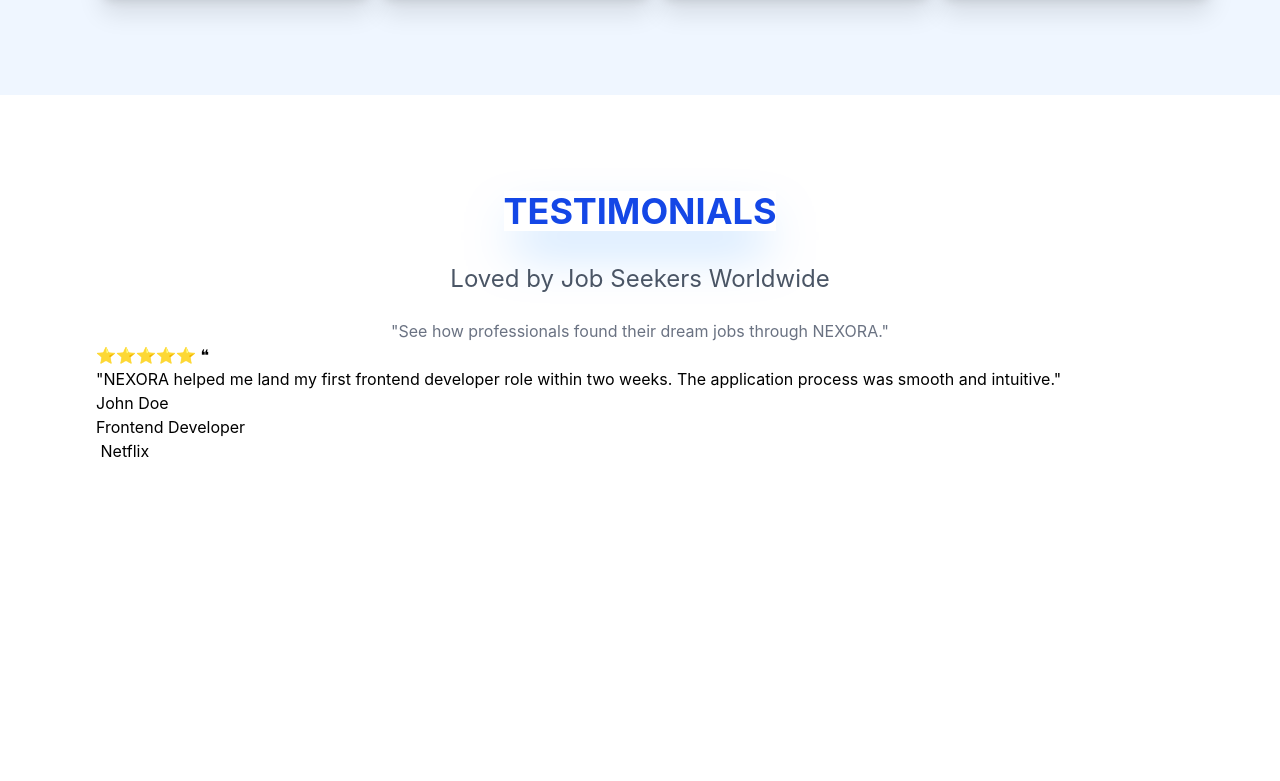
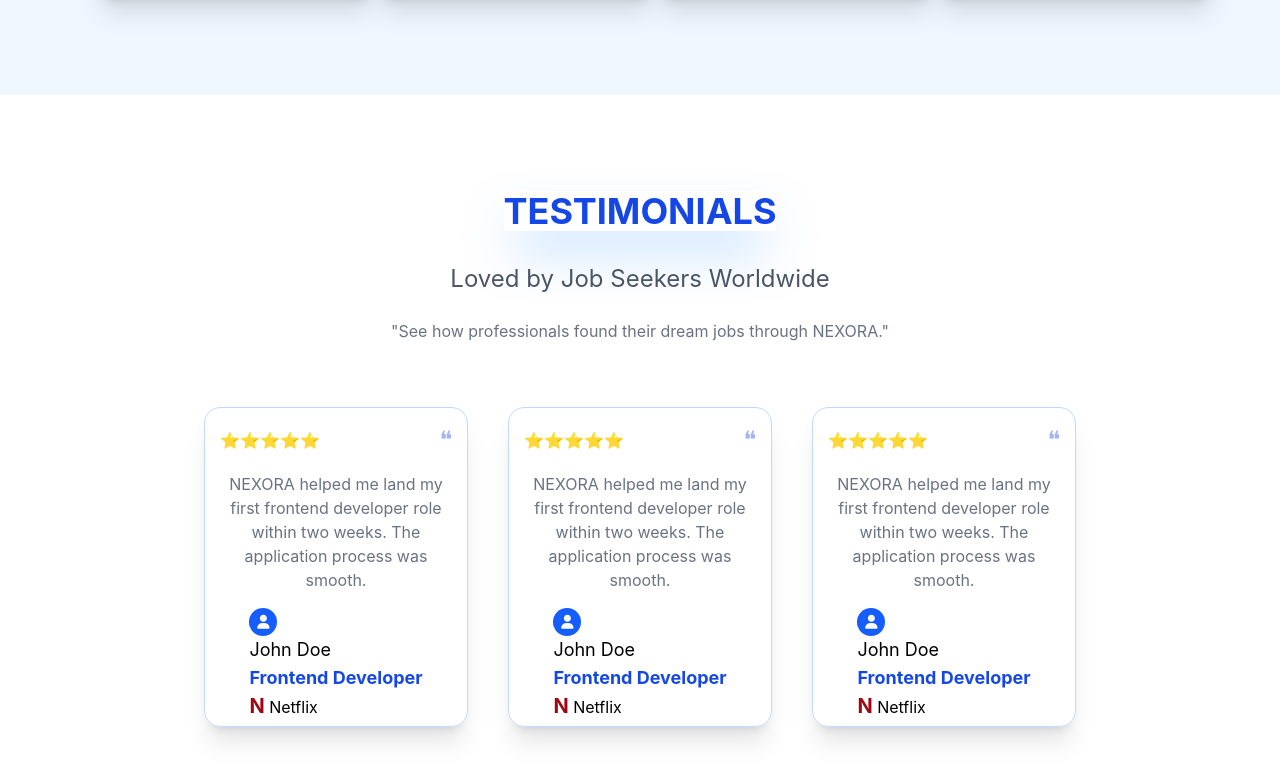
Before and after one commit to Amnaakhtar1213/job-portal, a React (Vite) app: page / in a window 1280 px wide. Shown: the part 6133-6914 px from the top of the page. Before the commit the page ends 6692 px from the top, so only its background shows below. Built offline with nearby package versions, Linux system fonts and the light colour scheme.

Commit message:
finisht home page

```diff
--- a/src/Pages/Home.jsx
+++ b/src/Pages/Home.jsx
@@ -7,6 +7,7 @@ import PopularCategories from '../components/PopularCategories/PopularCategories
 import WhyUs from '../components/WhyUs/WhyUs'
 import HowItWorks from '../components/HowItWorks/HowItWorks'
 import Testimonials from '../components/Testimonials/Testimonials'
+import CTA from '../components/CallToAction/CTA'
 
 const Home = () => {
   return (
@@ -35,6 +36,7 @@ const Home = () => {
       <WhyUs />
       <HowItWorks />
       <Testimonials />
+      <CTA />
     </div>
   )
 }
--- a/src/components/CallToAction/CTA.jsx
+++ b/src/components/CallToAction/CTA.jsx
@@ -0,0 +1,29 @@
+import React from 'react'
+
+const CTA = () => {
+  return (
+    <div className="relative px-24 overflow-hidden mt-20 py-24">
+      <div className=" flex flex-col items-center justify-center gap-4">
+      <div className="absolute top-40 left-52 w-72 h-72 rounded-full bg-blue-500 opacity-20 blur-3xl float-blob"></div>
+      <h1 className="text-4xl hover:scale-110 transition-transform duration-300 mt-10">🚀</h1>
+      <h3 className="text-4xl text-center text-indigo-900 font-bold mt-10">Ready to Find Your Dream Job?</h3>
+      <p className="text-gray-600 text-center mt-6 text-xl">Join thousands of professionals who have already started their careers with NEXORA.
+      </p>
+
+      <div className="flex flex-row items-center justify-between gap-10 mt-16">
+        <button className="bg-indigo-600 text-white py-2 px-6 rounded-2xl hover:bg-indigo-700 font-bold hover:scale-105 transition transform duration-300 ease-in-out">Explore Jobs</button>
+         <button className="bg-white text-indigo-600 py-2 px-6 rounded-2xl hover:bg-gray-100 font-bold border border-indigo-600 hover:scale-105 transition transform duration-300 ease-in-out">Post A Job</button>
+      </div>
+
+      <div  className="flex flex-row items-center justify-between gap-20 mt-20">
+        <span className="bg-rose-200 text-rose-600 py-2 px-6 rounded-2xl font-bold hover:-translate-y-2 transition-all duration-300">10K+ Jobs</span>
+         <span className="bg-green-200 text-green-600 py-2 px-6 rounded-2xl font-bold hover:-translate-y-2 transition-all duration-300"> 2K+ Companies </span>
+          <span className="bg-amber-100 text-amber-600 py-2 px-6 rounded-2xl font-bold hover:-translate-y-2 transition-all duration-300">50K+ Users</span>
+      </div>
+      <div className="absolute bottom-0 right-72 w-72 h-72 rounded-full bg-indigo-600 opacity-30 blur-3xl float-blob-reverse"></div>
+    </div>
+    </div>
+  )
+}
+
+export default CTA
--- a/src/components/FeaturedJobs/FeaturedJobs.jsx
+++ b/src/components/FeaturedJobs/FeaturedJobs.jsx
@@ -5,12 +5,14 @@ const FeaturedJobs = () => {
   return (
     <div className="bg-gray-100 px-8 py-10">
       <h1 className="text-4xl font-bold text-blue-700 flex items-center justify-center mb-10">Featured Jobs</h1>
+
       <div className="grid grid-cols-1 md:grid-cols-2 xl:grid-cols-3 gap-8 max-w-7xl mx-auto">
       <JobsCard />
       <JobsCard />
       <JobsCard />
       <JobsCard />
     </div>
+
     </div>
 
   )
--- a/src/components/HowItWorks/HowItWorks.jsx
+++ b/src/components/HowItWorks/HowItWorks.jsx
@@ -6,7 +6,7 @@ const HowItWorks = () => {
     <div className="bg-blue-50 p-24">
       <div className="flex flex-col items-center justify-center">
         <h1 className="font-bold text-4xl text-gray-500"> HOW IT WORKS</h1>
-        <p className="text-gray-800 text-2xl mt-4">From searching to getting hired — everything starts here.</p>
+        <p className="text-gray-800 text-2xl mt-10">From searching to getting hired — everything starts here.</p>
       </div>
       <StepCard />
     </div>
--- a/src/components/PopularCategories/PopularCategories.jsx
+++ b/src/components/PopularCategories/PopularCategories.jsx
@@ -9,6 +9,7 @@ const PopularCategories = () => {
       <h2 className="text-gray-600 font-bold text-2xl mt-4">Explore jobs by your favorite field.</h2>
      </div>
     <div className="max-w-7xl mx-auto mt-12">
+
     <div className="grid grid-cols-1 md:grid-cols-2 lg:grid-cols-3 xl:grid-cols-4 gap-8">
     <CategoryCard />
       <CategoryCard />
--- a/src/components/StepCard/StepCard.jsx
+++ b/src/components/StepCard/StepCard.jsx
@@ -2,7 +2,7 @@ import React from 'react'
 
 const StepCard = () => {
   return (
-    <div className="mt-40 grid grid-cols-1 md:grid-cols-2 lg:grid-cols-4 gap-8">
+    <div className="mt-24 grid grid-cols-1 md:grid-cols-2 lg:grid-cols-4 gap-8">
       <div className="group border border-blue-200 hover:border-blue-500 hover:-translate-y-2 transition-all duration-300 rounded-2xl shadow-xl w-70 h-80 flex items-center justify-center flex-col gap-4 p-4">
         <div className="bg-blue-600 text-white rounded-full w-10 h-10 flex items-center justify-center text-xl font-bold">1</div>
         <i className="group-hover:-translate-y-1 transition-all duration-300 fa-solid fa-magnifying-glass text-gray-700 text-4xl group-hover:scale-120 group-hover:text-gray-700"></i>
--- a/src/components/TestCard/TestCard.jsx
+++ b/src/components/TestCard/TestCard.jsx
@@ -2,24 +2,32 @@ import React from 'react'
 
 const TestCard = () => {
   return (
-    <div>
-      <div>
-        <h1>⭐⭐⭐⭐⭐ <span> ❝</span></h1>
+    <div className="mt-16">
+      <div className="border border-blue-200 hover:border-blue-500 hover:-translate-y-2 hover:shadow-blue-200 transition-all duration-300 rounded-2xl shadow-xl w-66 h-80 flex items-center justify-between flex-col gap-4 px-2 py-4">
+        <div className="flex flex-row items-center justify-between gap-30">
+        <h1>⭐⭐⭐⭐⭐</h1>
+        <h1 className="text-2xl text-blue-700 opacity-40 "> ❝</h1>
       </div>
 
-      <div>
-          <p>
-            "NEXORA helped me land my first
- frontend developer role within two weeks. The application process was smooth and intuitive."
+      <div className="flex flex-col items-center justify-center">
+          <p className="text-gray-500 text-center">
+            NEXORA helped me land my first
+ frontend developer role within two weeks. The application process was smooth.
           </p>
         </div>
 
-        <div>
-          <h1>John Doe</h1>
-          <h3>Frontend Developer</h3>
-          <p><i class="fa-solid fa-circle-n"></i> Netflix </p>
-        </div>
-    </div>
+
+         <div className="flex flex-col">
+           <div className="bg-blue-600 text-white rounded-full w-7 h-7 flex items-center justify-center text-sm font-bold"><i className="fa-solid fa-user"></i>
+          </div>
+          <div>
+            <h1 className="text-lg">John Doe</h1>
+          <h3 className="text-lg font-bold text-blue-700">Frontend Developer</h3>
+          <p><span className="font-bold text-red-800 text-xl" >N</span> Netflix </p>
+         </div>
+         </div>
+      </div>
+      </div>
   )
 }
 
--- a/src/components/Testimonials/Testimonials.jsx
+++ b/src/components/Testimonials/Testimonials.jsx
@@ -3,15 +3,21 @@ import TestCard from '../TestCard/TestCard'
 
 const Testimonials = () => {
   return (
-    <div className="p-24">
+    <div className="relative p-24 overflow-hidden">
+      {/* <div className="absolute bottom-0 right-42 w-72 h-72 rounded-full bg-violet-600 opacity-30 blur-3xl float-blob-reverse"></div> */}
       <div className="flex flex-col items-center justify-center">
         <h1 className="text-blue-700 font-bold text-4xl shadow-2xl shadow-blue-300">TESTIMONIALS</h1>
       <h2 className="text-2xl text-gray-600 mt-8">Loved by Job Seekers Worldwide</h2>
       <p className="text-gray-500 text-center mt-6">"See how professionals found their dream jobs through <span>NEXORA</span>."
 </p>
       </div>
+      <div className="flex flex-wrap justify-center gap-10">
+        <TestCard />
       <TestCard />
-    </div>
+      <TestCard />
+      </div>
+     </div>
+
   )
 }
 
--- a/src/components/TopCompanies/TopCompanies.jsx
+++ b/src/components/TopCompanies/TopCompanies.jsx
@@ -12,7 +12,7 @@ and hiring talented people worldwide.</p>
      </div>
 
      <div className="max-w-7xl mx-auto mt-12">
-    <div className="grid grid-cols-1 md:grid-cols-2 lg:grid-cols-3 xl:grid-cols-4 gap-8">
+     <div className="grid grid-cols-1 md:grid-cols-2 lg:grid-cols-3 xl:grid-cols-4 gap-8">
     <CompanyCard />
      <CompanyCard />
      <CompanyCard />
@@ -21,7 +21,6 @@ and hiring talented people worldwide.</p>
      <CompanyCard />
      <CompanyCard />
      <CompanyCard />
-
     </div>
     </div>
     </div>
--- a/src/components/WhyCards/WhyCard.jsx
+++ b/src/components/WhyCards/WhyCard.jsx
@@ -2,7 +2,7 @@ import React from 'react'
 
 const WhyCard = () => {
   return (
-    <div className="flex flex-wrap justify-center gap-14 mt-10">
+    <div className="flex flex-wrap justify-center gap-14 mt-20">
       <div className="border border-gray-100 bg-gray-200 w-60 h-90 rounded-lg shadow-lg  px-6 py-12 hover:scale-105 transition-transform duration-300 items-center flex flex-col gap-4 cursor-pointer">
         <i className="fa-solid fa-briefcase text-amber-900 text-3xl"></i>
         <h1 className="text-gray-700 text-xl font-bold">Best Company Jobs</h1>
```
